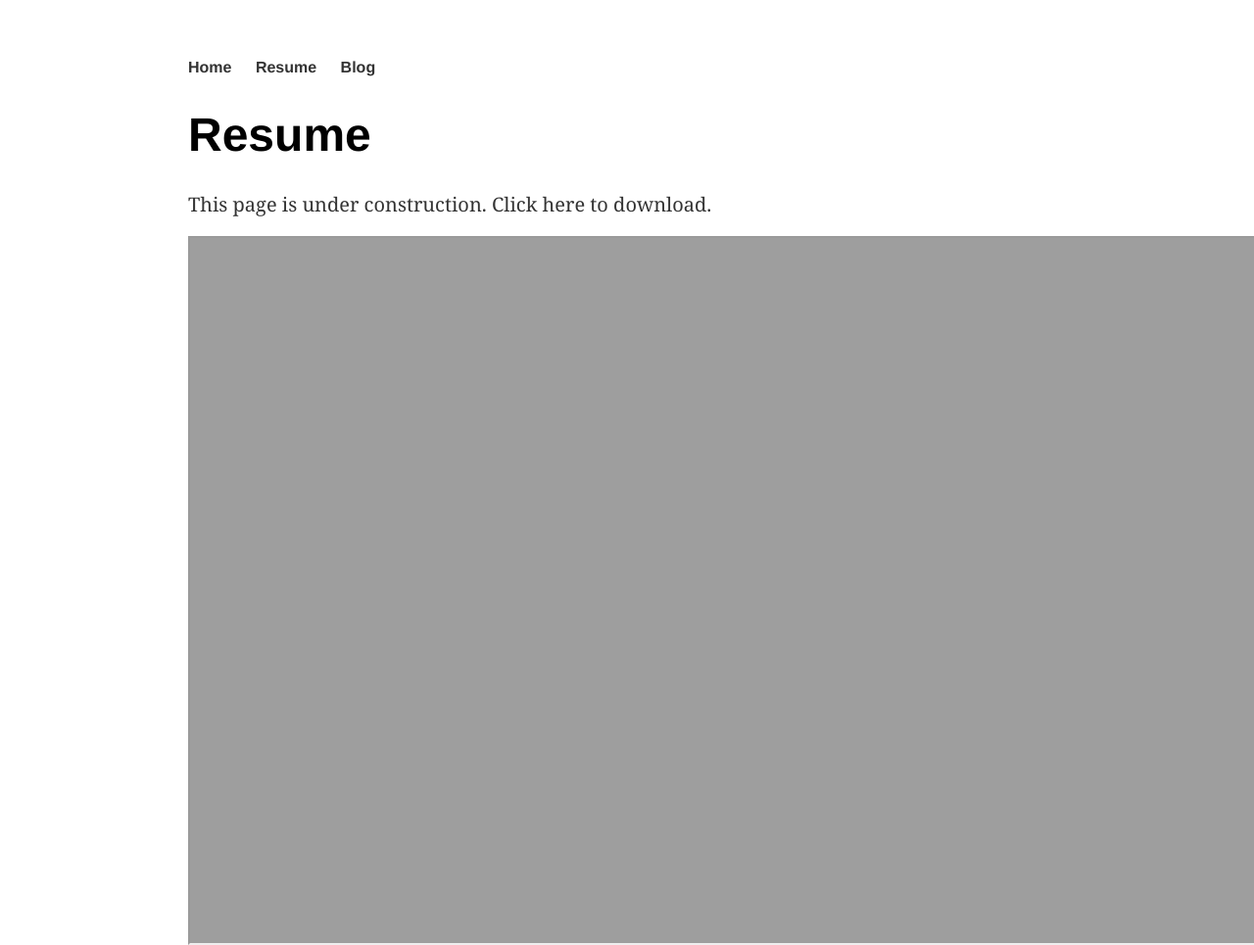
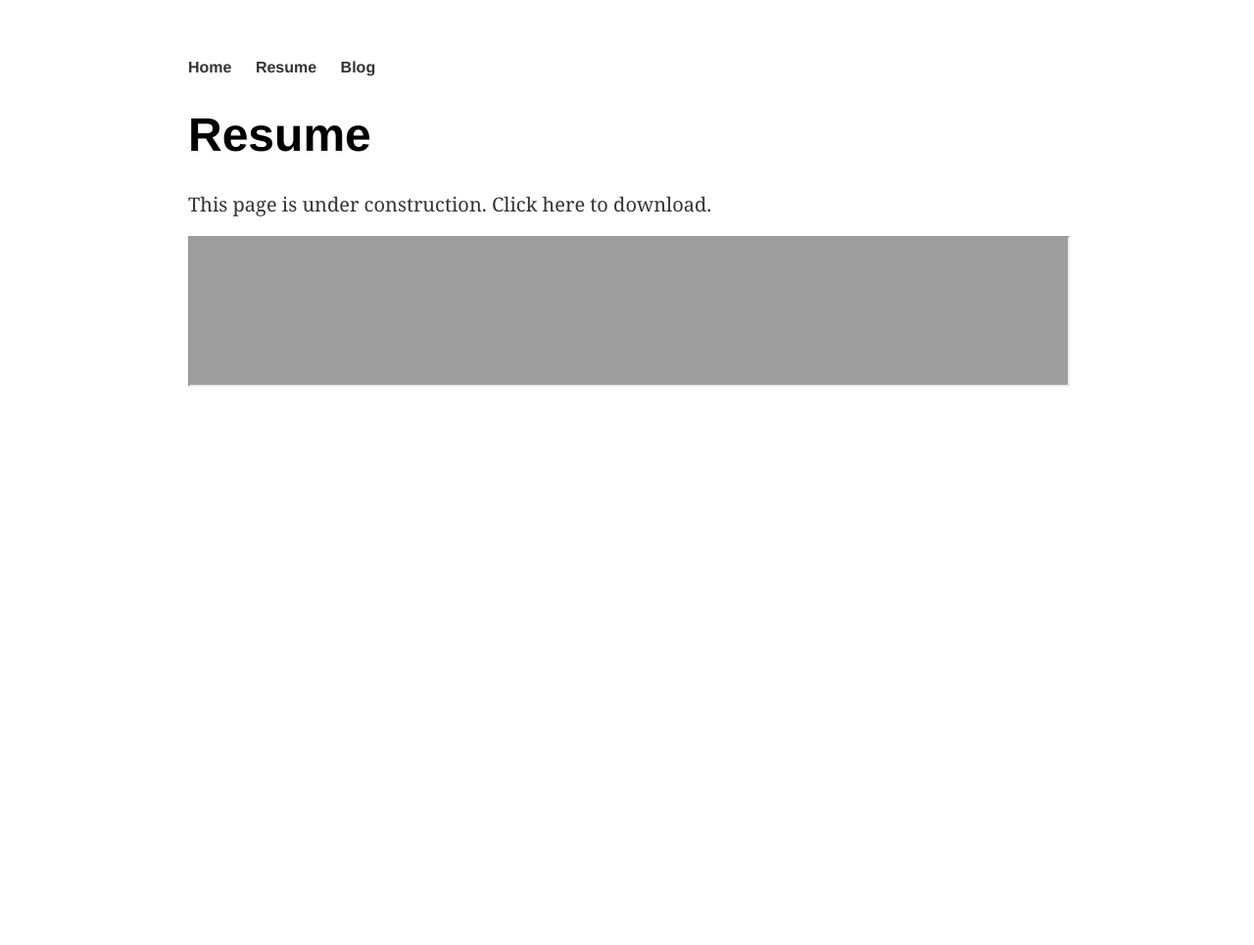
Before and after one commit to eliason-j/eliason-j.github.io, a Jekyll site: the page built from resume/86e50ff964a83855fcac5d8dbdd1930528b9eab9/index.html, in a window 1280 px wide. Shown: the whole page at 98% size. Built offline with Jekyll 4.4.1, drawn with Linux system fonts in a browser that asks for light colours; after the commit the page ends 900 px from its top, so only the background shows below that.

Commit message:
Update main.css

```diff
--- a/css/main.css
+++ b/css/main.css
@@ -3,10 +3,12 @@ body {
     width: 70%;
     max-width: 1400px;
 }
+.container {
+    height: 100%;
+}
 iframe {
     width: 100%;
     height: 80%;
-    position: absolute;
 }
 nav ul, footer ul {
     font-family:'Helvetica', 'Arial', 'Sans-Serif';
```
